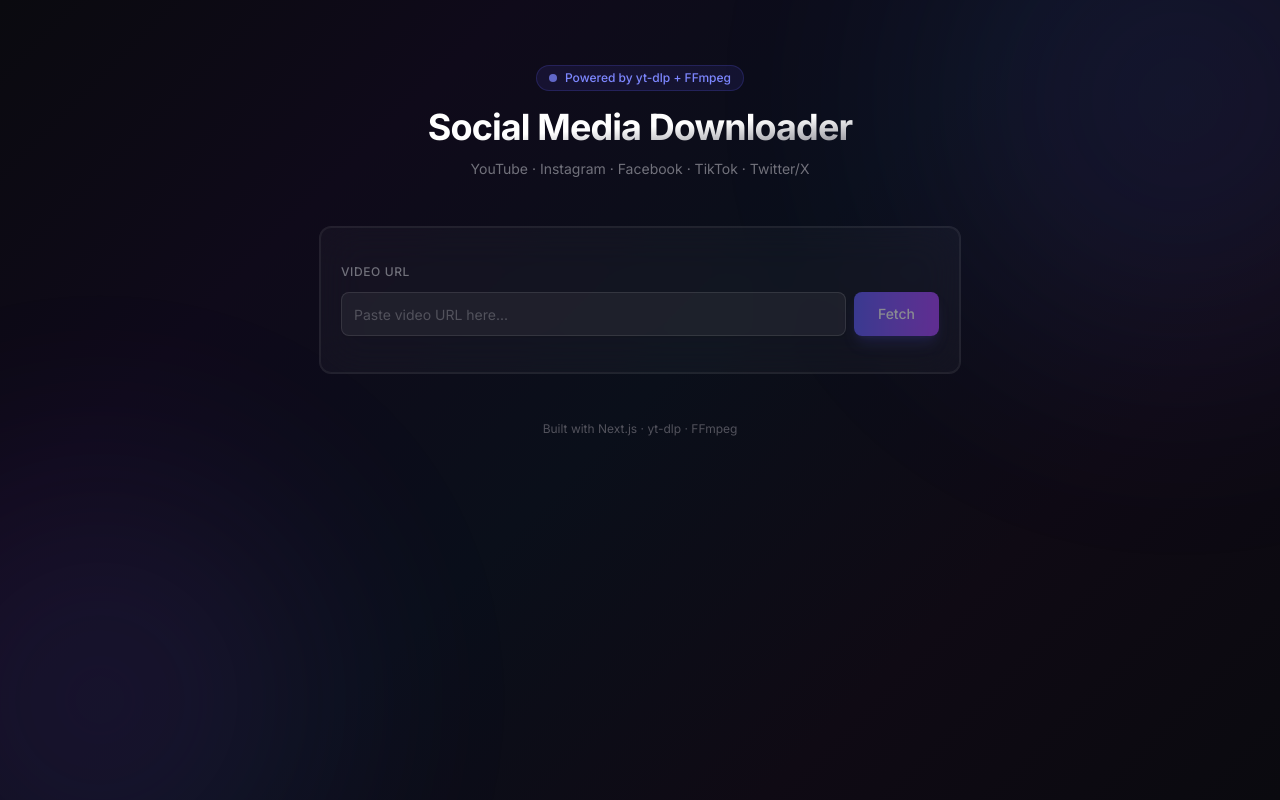
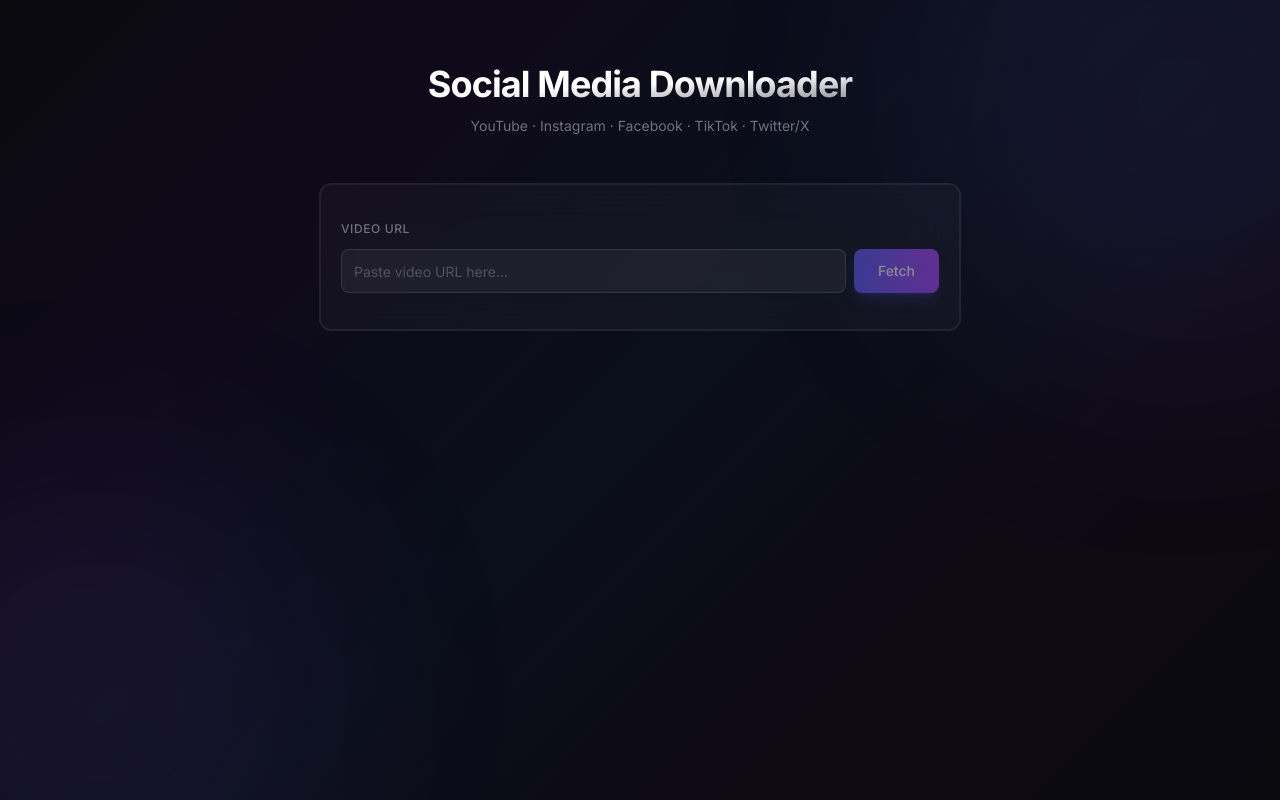
Before and after one commit to PallabDev/Social-Media-Downloader, a Next.js app: page / in a window 1280 px wide. Built offline with nearby package versions, Linux system fonts and the light colour scheme.

Commit message:
ui: remove footer and badge text

```diff
--- a/src/app/page.tsx
+++ b/src/app/page.tsx
@@ -168,10 +168,6 @@
       <div className="max-w-2xl mx-auto px-4 py-16 relative z-10">
         {/* Header */}
         <div className="text-center mb-12">
-          <div className="inline-flex items-center gap-2 mb-4 px-3 py-1 rounded-full bg-indigo-500/10 border border-indigo-500/20">
-            <div className="w-2 h-2 rounded-full bg-indigo-400 animate-pulse" />
-            <span className="text-xs font-medium text-indigo-400">Powered by yt-dlp + FFmpeg</span>
-          </div>
           <h1 className="text-4xl font-bold tracking-tight bg-gradient-to-br from-white via-white to-zinc-500 bg-clip-text text-transparent">
             Social Media Downloader
           </h1>
@@ -365,12 +361,7 @@
           </Card>
         )}
 
-        {/* Footer */}
-        <div className="text-center mt-12">
-          <p className="text-xs text-zinc-600">
-            Built with Next.js &middot; yt-dlp &middot; FFmpeg
-          </p>
-        </div>
+
       </div>
     </div>
   );
```
